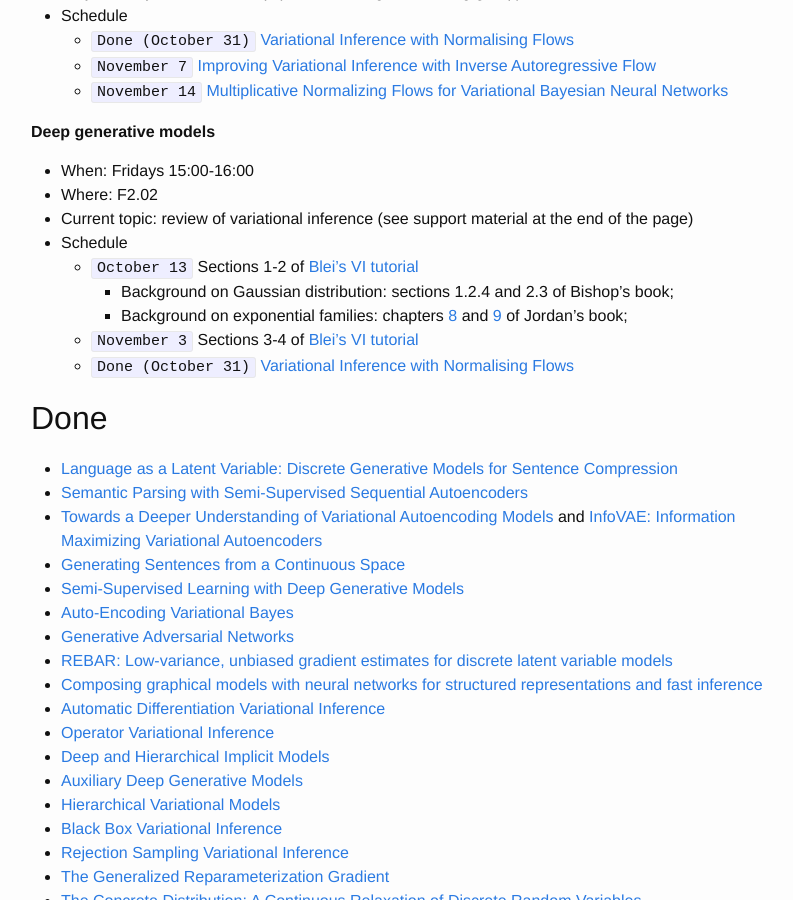
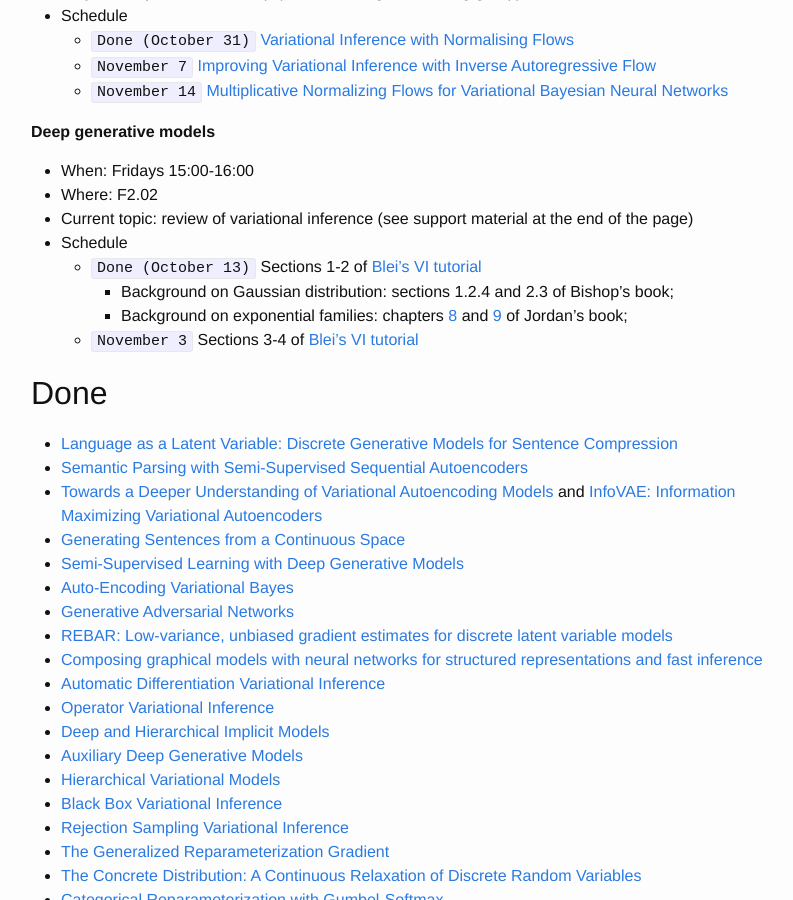
Before and after one commit to wilkeraziz/oldsite, a Jekyll site: the page built from pages/inference.markdown, in a window 1280 px wide and 900 px high, scrolled down 558 px. Shown: the whole window, without its empty margins (239-1032 px from the left). Built offline with Jekyll 4.4.1, drawn with Linux system fonts in a browser that asks for light colours.

Commit message:
wrong dates

```diff
--- a/pages/inference.markdown
+++ b/pages/inference.markdown
@@ -30,11 +30,10 @@ This group is interested in techniques for approximate inference in complex prob
 * Where: F2.02
 * Current topic: review of variational inference (see support material at the end of the page)
 * Schedule
-    * `October 13` Sections 1-2 of [Blei's VI tutorial](https://arxiv.org/pdf/1601.00670.pdf)
+    * `Done (October 13)` Sections 1-2 of [Blei's VI tutorial](https://arxiv.org/pdf/1601.00670.pdf)
         * Background on Gaussian distribution: sections 1.2.4 and 2.3 of Bishop's book;
         * Background on exponential families: chapters [8](https://www.stat.berkeley.edu/~mjwain/Fall2012_Stat241a/reader_ch8.pdf) and [9](https://people.eecs.berkeley.edu/~jordan/courses/260-spring10/other-readings/chapter9.pdf) of Jordan's book;
     * `November 3` Sections 3-4 of [Blei's VI tutorial](https://arxiv.org/pdf/1601.00670.pdf)
-    * `Done (October 31)` [Variational Inference with Normalising Flows](https://arxiv.org/abs/1505.05770)
 
 
 
```
